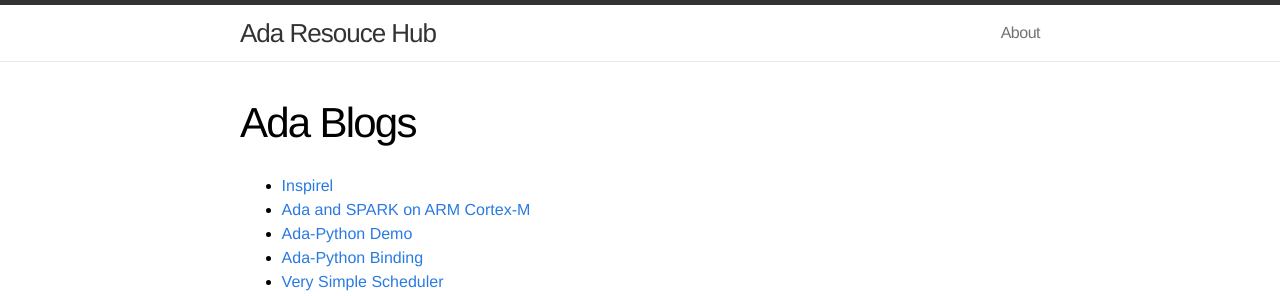
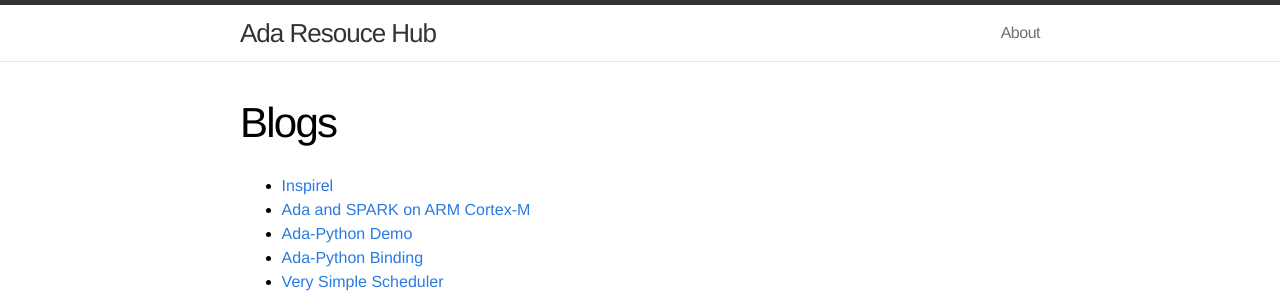
Before and after one commit to the-ARH/the-ARH.github.io, a Jekyll site: the page built from blogs/index.md, in a window 1280 px wide. Shown: the top 296 px of the page. Built offline with Jekyll 4.4.1, drawn with Linux system fonts in a browser that asks for light colours.

Commit message:
Blogs move to folder

```diff
--- a/ada/blogs.md
+++ b/blogs/index.md
@@ -1,6 +1,6 @@
 ---
 layout: page
-title: Ada Blogs
+title: Blogs
 ---
 
 - [Inspirel](http://www.inspirel.com/articles.html)
```
Also changed, not shown: index.md (+1 -1 lines).
